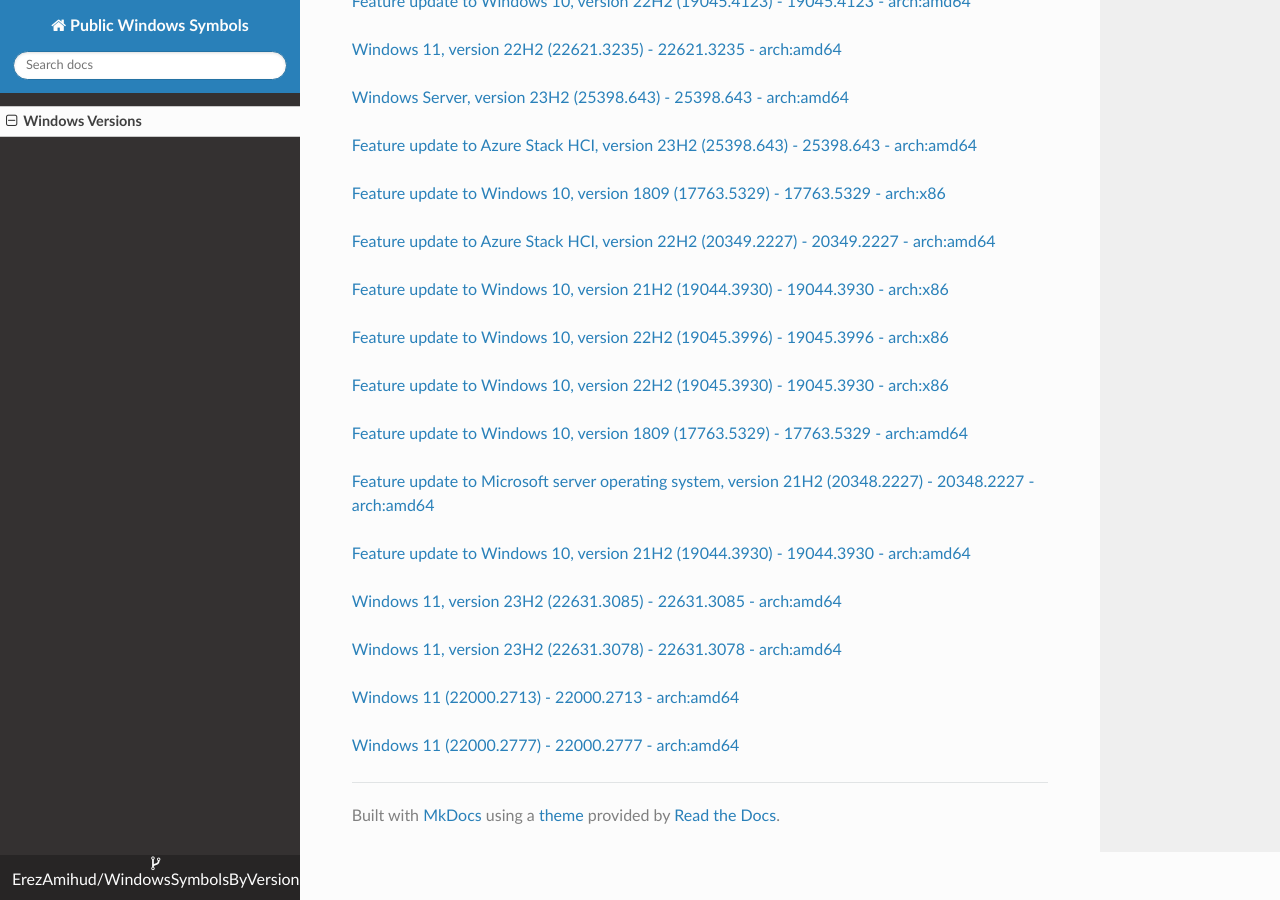
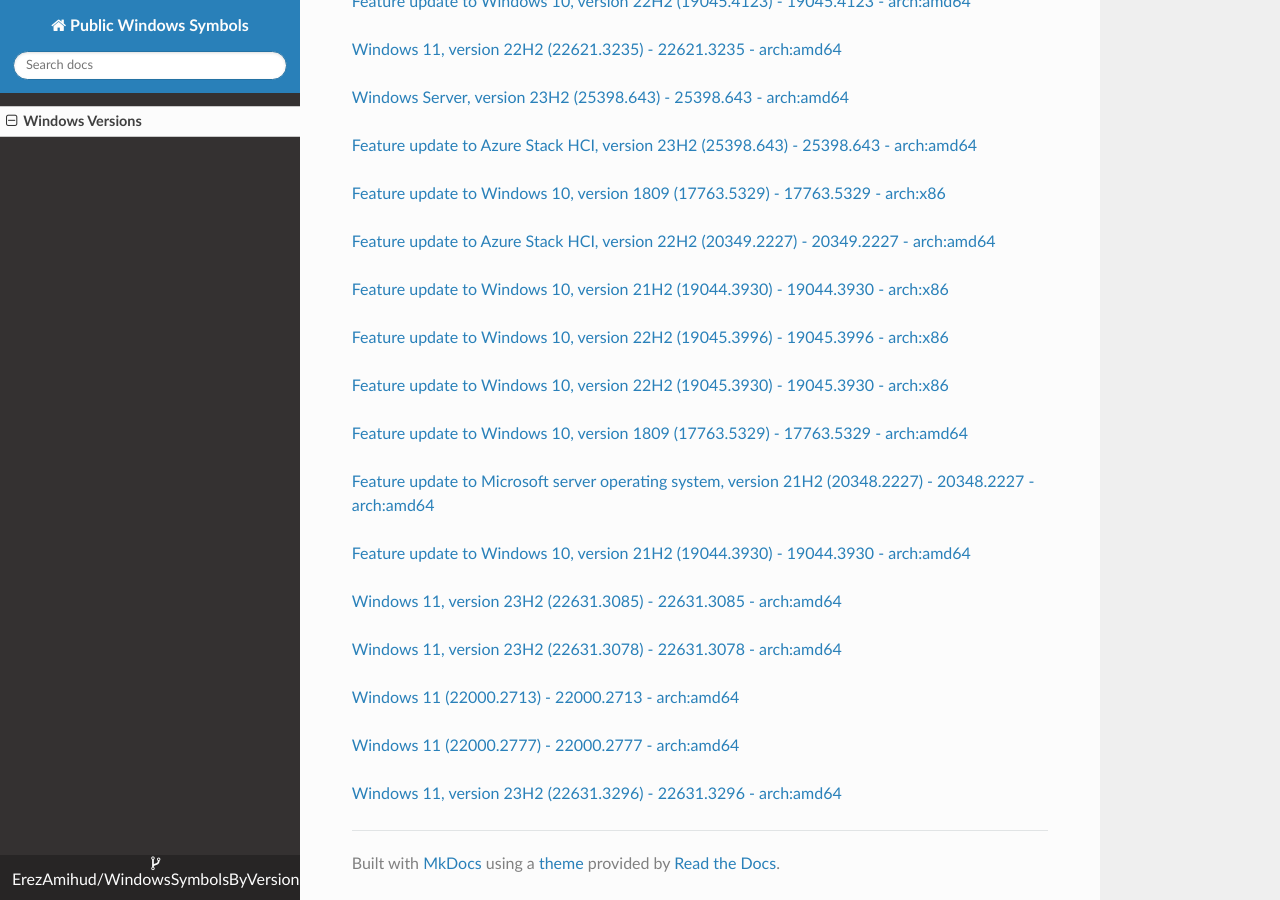
Before and after one commit to ErezAmihud/WindowsSymbolsByVersion, an MkDocs documentation site: the page built from docs/index.md, in a window 1280 px wide and 900 px high, scrolled down 18461 px. Built offline with MkDocs 1.6.1, drawn with Linux system fonts in a browser that asks for light colours; nearby versions of some CDN libraries.

Commit message:
Automated commit, add manifest for 07dd20c8-a2de-4792-a336-2ab01b43a160

```diff
--- a/docs/index.md
+++ b/docs/index.md
@@ -1015,3 +1015,6 @@
 
 
 [Windows 11 (22000.2777) - 22000.2777 - arch:amd64](https://github.com/ErezAmihud/WindowsSymbolsByVersion/blob/main/manifests/b4be6290-17b7-4284-8ae5-03abbe384901.manifest)
+
+
+[Windows 11, version 23H2 (22631.3296) - 22631.3296 - arch:amd64](https://github.com/ErezAmihud/WindowsSymbolsByVersion/blob/main/manifests/07dd20c8-a2de-4792-a336-2ab01b43a160.manifest)
```
Also changed, not shown: process_builds.json (+1 -1 lines).
